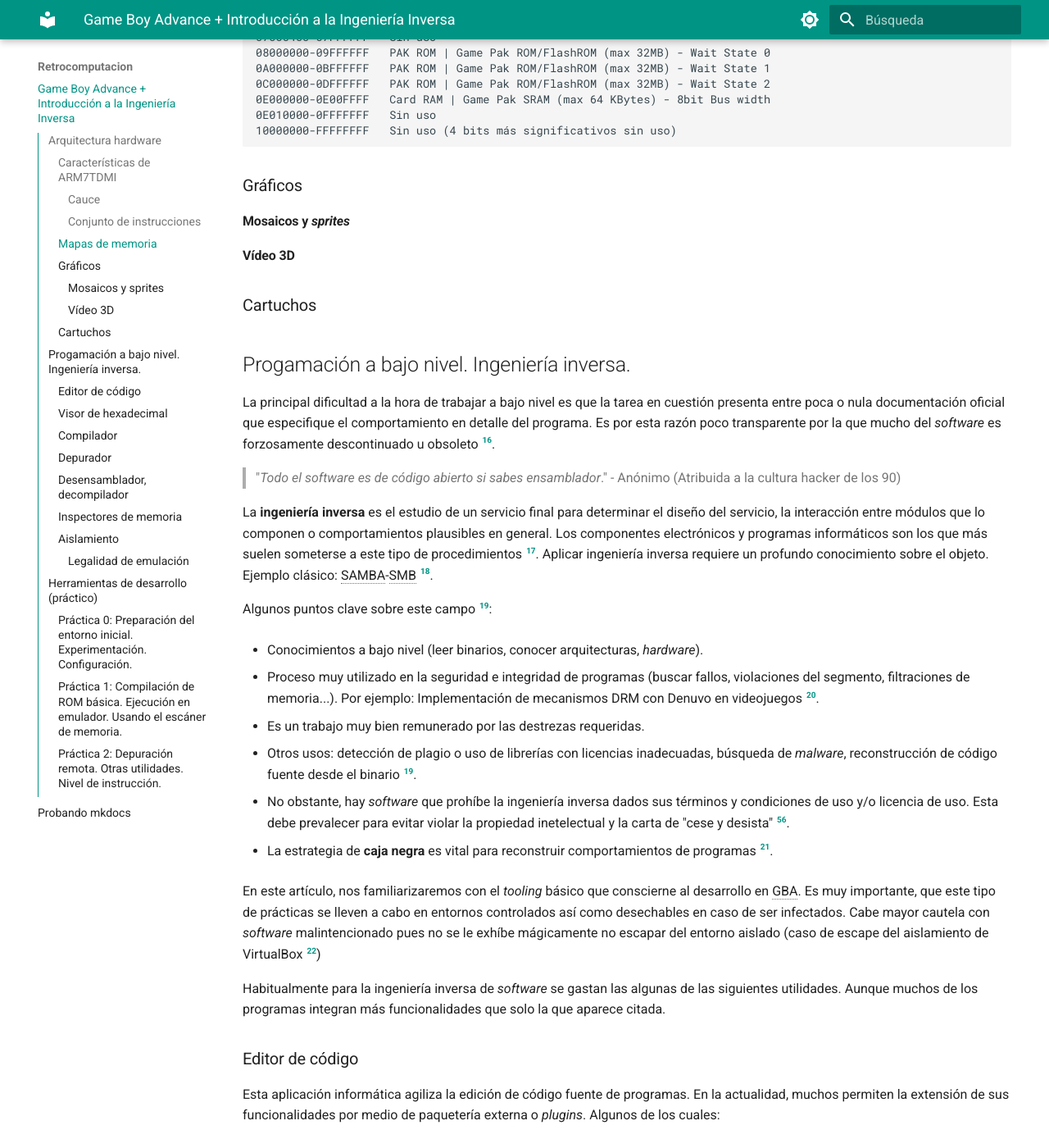
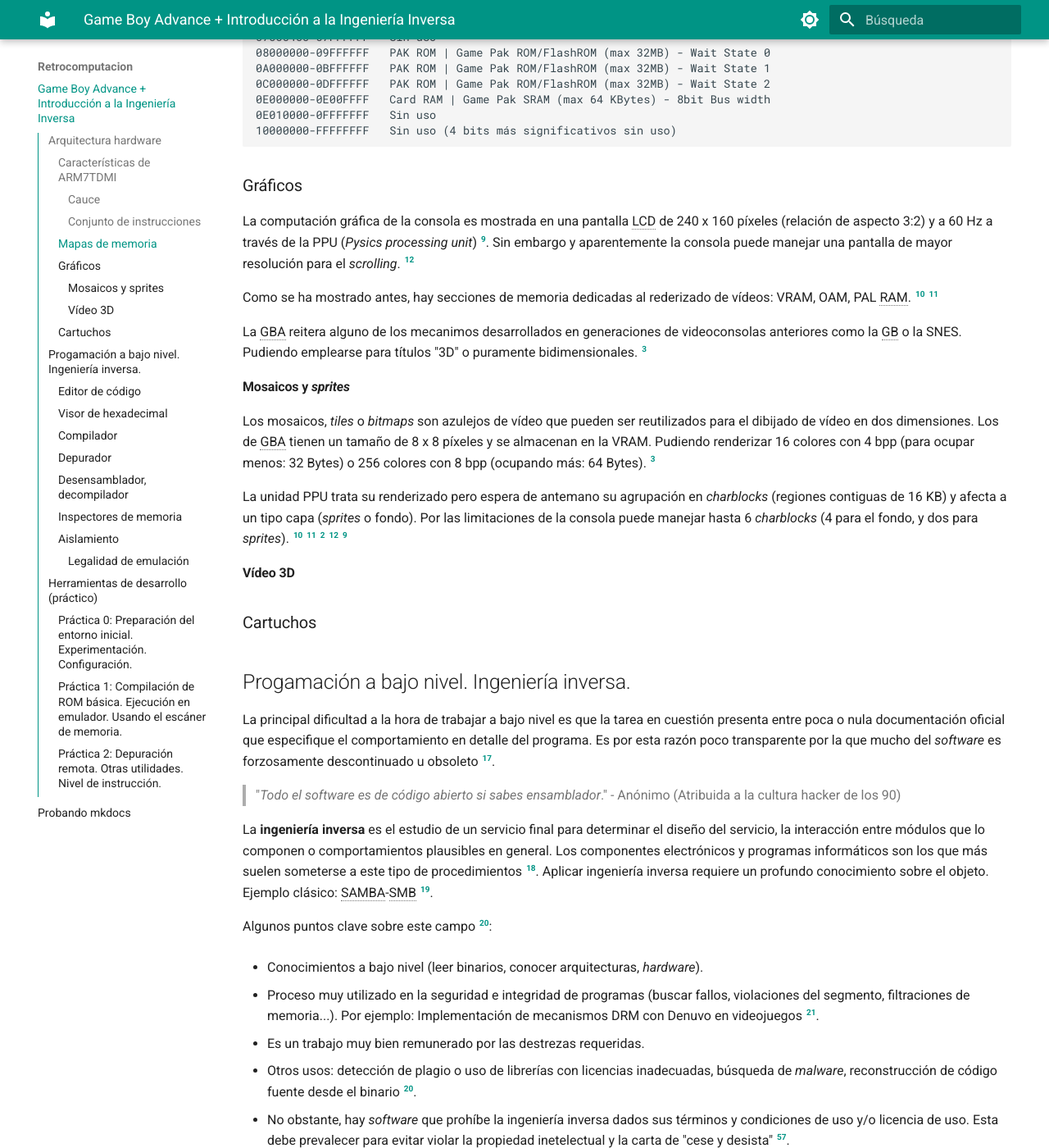
Before and after one commit to abl78-ua/Wiki-IMCR, an MkDocs documentation site: the page built from docs/Retrocomputacion/Retrocomputacion.md, in a window 1280 px wide and 1400 px high, scrolled down 4243 px. Shown: the whole window at 82% size. Built offline with MkDocs 1.6.1 and Material for MkDocs 9.7.7, drawn with Linux system fonts in a browser that asks for light colours; some of the changed text lies outside the part shown.

Commit message:
feat: begin graphics.

```diff
--- a/docs/Retrocomputacion/Retrocomputacion.md
+++ b/docs/Retrocomputacion/Retrocomputacion.md
@@ -134,7 +134,18 @@ La memoria de la GBA se distribuye de la siguiente manera [^ref:Tonc] [^ref:gbat
 
 ### Gráficos
 
+La computación gráfica de la consola es mostrada en una pantalla LCD de 240 x 160 píxeles (relación de aspecto 3:2) y a 60 Hz a través de la PPU (*Pysics processing unit*) [^ref:PanDocs]. Sin embargo y aparentemente la consola puede manejar una pantalla de mayor resolución para el *scrolling*. [^ref:gbaplus2doff]
+
+Como se ha mostrado antes, hay secciones de memoria dedicadas al rederizado de vídeos: VRAM, OAM, PAL RAM. [^ref:Tonc] [^ref:gbatek]
+
+La GBA reitera alguno de los mecanimos desarrollados en generaciones de videoconsolas anteriores como la GB o la SNES. Pudiendo emplearse para títulos "3D" o puramente bidimensionales. [^ref:CopettiGBA]
+
 #### Mosaicos y *sprites*
+
+Los mosaicos, *tiles* o *bitmaps* son azulejos de vídeo que pueden ser reutilizados para el dibijado de vídeo en dos dimensiones. Los de GBA tienen un tamaño de 8 x 8 píxeles y se almacenan en la VRAM. Pudiendo renderizar 16 colores con 4 bpp (para ocupar menos: 32 Bytes) o 256 colores con 8 bpp (ocupando más: 64 Bytes). [^ref:CopettiGBA]
+
+La unidad PPU trata su renderizado pero espera de antemano su agrupación en *charblocks* (regiones contiguas de 16 KB) y afecta a un tipo capa (*sprites* o fondo). Por las limitaciones de la consola puede manejar hasta 6 *charblocks* (4 para el fondo, y dos para *sprites*). [^ref:Tonc] [^ref:gbatek] [^ref:RetromanDirectoGBYT] [^ref:gbaplus2doff] [^ref:PanDocs]
+
 
 #### Vídeo 3D
 
@@ -304,6 +315,8 @@ Otra cuestión relativa a la emulación de títulos es la obtención de estos mi
 
 *[GDB]: Depurador de GNU, GNU Debugger
 
+*[gdb]: Depurador de GNU, GNU Debugger
+
 *[NOP]: Instrucción a bajo nivel de relleno, que no hace nada, Not Operation
 
 *[JTAG]: Puerto para depuración y pruebas, Joint Test Action Group
@@ -328,7 +341,9 @@ Otra cuestión relativa a la emulación de títulos es la obtención de estos mi
 
 *[SMB]: Sistema propietario de facto para la compartición de carpetas en Windows
 
-*[GTK]: GIMP Toolkit, conjunto de herramientas para desarrollar interfaces de usuario gráficas muy recurrente en el entorno de escritorio GNOME y XFCE.
+*[GTK]: GIMP Toolkit, conjunto de herramientas para desarrollar interfaces de usuario gráficas muy recurrente en el entorno de escritorio GNOME y XFCE
+
+*[LCD]: categoría de pantalla, *Liquid Crystal Display*
 
 [^ref:GBAwiki]: Artículo de Wikipedia sobre GBA, [Game Boy Advance](https://en.wikipedia.org/wiki/Game_Boy_Advance) (5/3/2026)
 
@@ -351,6 +366,8 @@ Otra cuestión relativa a la emulación de títulos es la obtención de estos mi
 [^ref:Tonc]: Documentación técnica en línea de Tonc, [*Foreword - Tonc*](https://gbadev.net/tonc/) (7/3/2026)
 
 [^ref:gbatek]: Documentación "ASCII" (solo texto) técnica en línea de gbatek, [gbatek](https://mgba-emu.github.io/gbatek/) (7/3/2026)
+
+[^ref:gbaplus2doff]: Vídeo de Jacob Helgason en YouTube, [* Building World Maps for the GBA*](https://www.youtube.com/watch?v=BSkId3Jq2_U) (19/3/2026)
 
 [^ref:GBA3D]: Vídeo de Guillem Salvadó sobre 3D en GBA en YouTube, [Juegos de Game Boy Advance en 3D](https://www.youtube.com/watch?v=9QtnivesDaM) (6/3/2026); Vídeo de Dimitris Giannakis en Youtube, [*How Graphics worked on the Nintendo Game Boy Advance*](https://www.youtube.com/watch?v=mpNWEbZdXNw) (6/3/2026)
 
```
Also changed, not shown: mkdocs.yml (line endings or trailing spaces).
